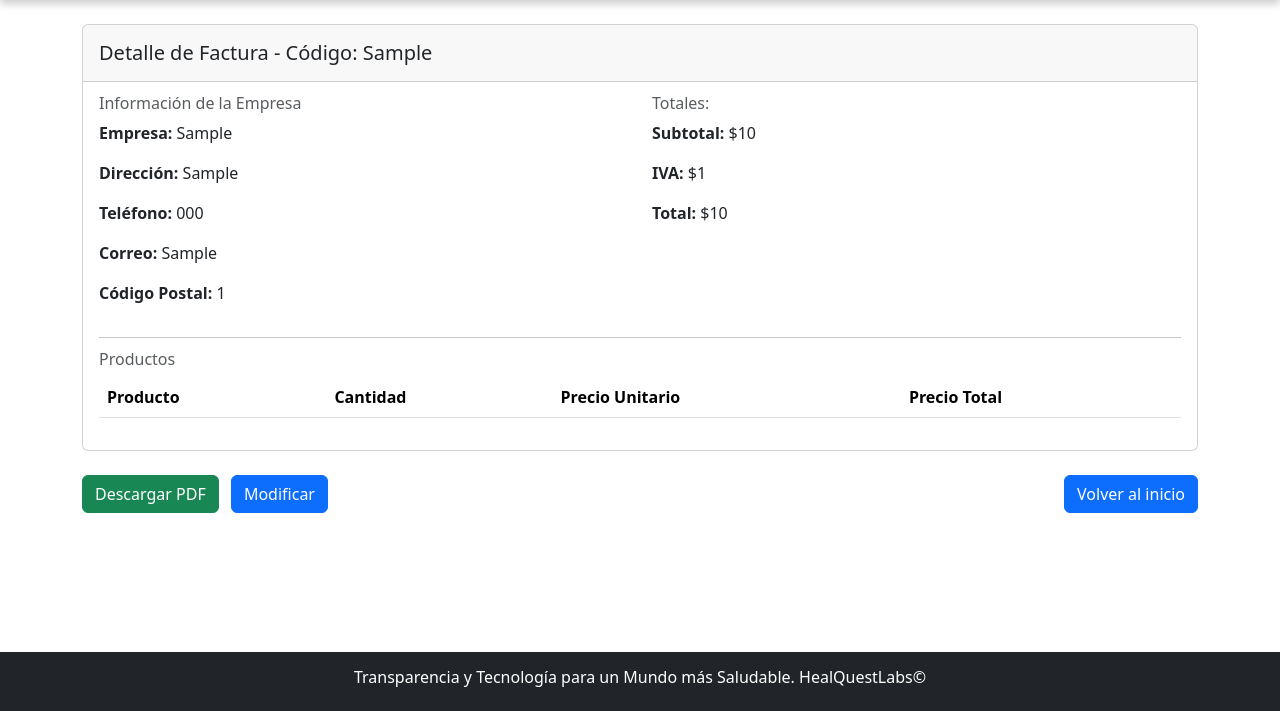
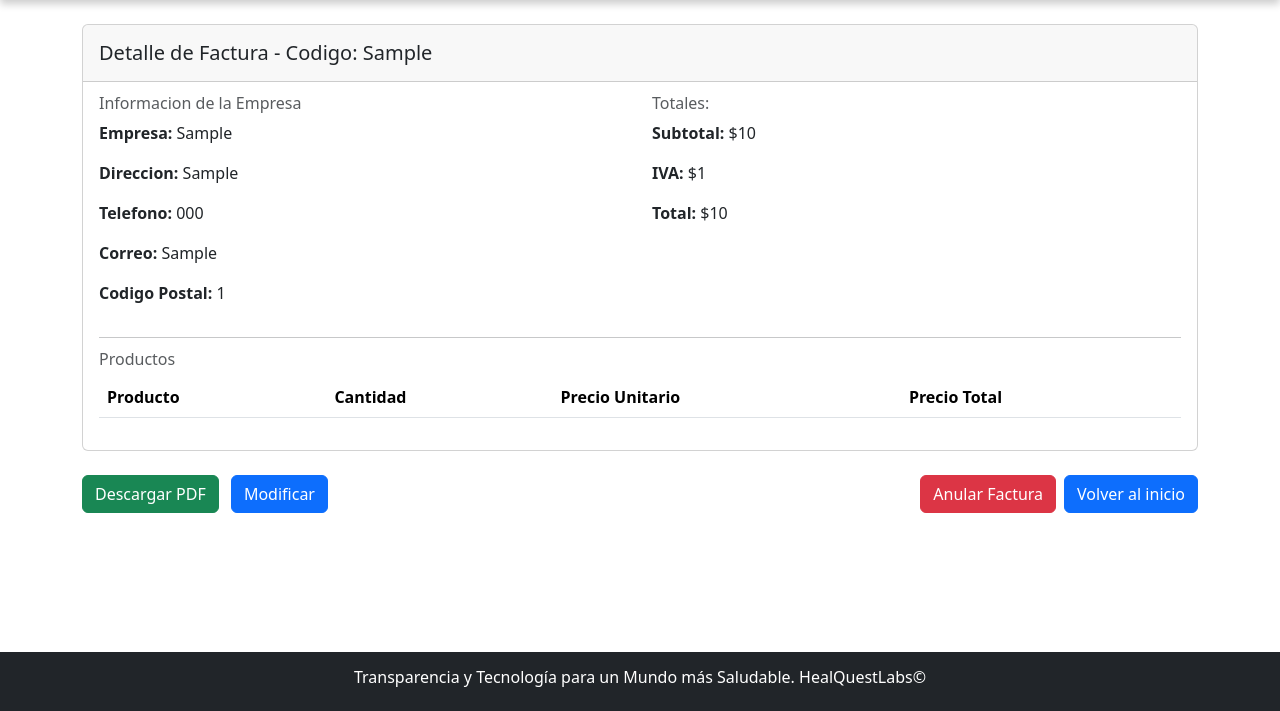
Before and after one commit to Dhyrt/Proyecto_Git, a Django app: a page that uses app/templates/app/detalle_factura.html in a window 1280 px wide. Shown: the part 89-800 px from the top of the page. Run offline with Django 4.2, Linux system fonts and the light colour scheme; a user stored in the database is signed in; data comes from the database, SQL or seed files in the repository; both versions use the stored data as it was after the commit; tables that the repository leaves empty hold one stand-in row (values such as "Sample post"); lists and menus that the app fills with data are empty; some libraries are stand-ins or nearby versions.

Commit message:
modificacion base de datos y estado Anulado agregado

```diff
--- a/app/models.py
+++ b/app/models.py
@@ -12,6 +12,10 @@
     telefono = models.CharField(max_length=125)
     correo = models.EmailField()
     codigo_postal = models.IntegerField()
+    vendedor = models.CharField(max_length=125)
+    rut_vendedor = models.CharField(max_length=125)
+    telefono_vendedor = models.CharField(max_length=125)
+    correo_vendedor = models.EmailField()
 
     def __str__(self):
         return str(self.id_orden)
@@ -111,6 +115,7 @@
 def create_initial_estados(sender, **kwargs):
     Estado.objects.get_or_create(estado='Creada')
     Estado.objects.get_or_create(estado='Rectificada')
+    Estado.objects.get_or_create(estado='Anulada')
     EstadoEntrega.objects.get_or_create(estado_entrega='Por entregar')
     EstadoEntrega.objects.get_or_create(estado_entrega='Entregado')
     EstadoEntrega.objects.get_or_create(estado_entrega='Rechazado')
--- a/app/templates/app/detalle_factura.html
+++ b/app/templates/app/detalle_factura.html
@@ -8,17 +8,17 @@
   {% for factura in listaFactura %}
   <div class="card mb-4 pdf-content">
     <div class="card-header">
-      <h5 class="card-title pt-2">Detalle de Factura - Código: {{ factura.id_factura }}</h5>
+      <h5 class="card-title pt-2">Detalle de Factura - Codigo: {{ factura.id_factura }}</h5>
     </div>
     <div class="card-body">
       <div class="row">
         <div class="col-md-6">
-          <h6 class="card-subtitle mb-2 text-muted">Información de la Empresa</h6>
+          <h6 class="card-subtitle mb-2 text-muted">Informacion de la Empresa</h6>
           <p><strong>Empresa:</strong> {{ factura.orden.empresa }}</p>
-          <p><strong>Dirección:</strong> {{ factura.orden.direccion }}</p>
-          <p><strong>Teléfono:</strong> {{ factura.orden.telefono }}</p>
+          <p><strong>Direccion:</strong> {{ factura.orden.direccion }}</p>
+          <p><strong>Telefono:</strong> {{ factura.orden.telefono }}</p>
           <p><strong>Correo:</strong> {{ factura.orden.correo }}</p>
-          <p><strong>Código Postal:</strong> {{ factura.orden.codigo_postal }}</p>
+          <p><strong>Codigo Postal:</strong> {{ factura.orden.codigo_postal }}</p>
         </div>
         <div class="col-md-6">
           <h6 class="card-subtitle mb-2 text-muted">Totales:</h6>
@@ -112,9 +112,19 @@
   <div class="d-flex justify-content-between mb-4">
     <div>
         <a href="{% url 'detalle_factura' id_factura=factura.id_factura %}?download=pdf" class="btn btn-success">Descargar PDF</a>
+        {% if factura.estado.estado != 'Anulada' and factura.estado_entrega.estado_entrega != 'Entregado' %}
         <a href="{% url 'modificar' factura.id_factura %}" class="btn btn-primary mx-2">Modificar</a>
+        {% endif %}
     </div>
-    <a href="{% url 'index' %}" class="btn btn-primary ml-auto">Volver al inicio</a>
+    <div class="d-flex justify-content-between grid gap-2">
+      {% if factura.estado.estado != 'Anulada' and factura.estado_entrega.estado_entrega != 'Entregado' %}
+      <form method="post">
+        {% csrf_token %}
+        <button type="submit" class="btn btn-danger">Anular Factura</button>
+      </form>
+      {% endif %}
+      <a href="{% url 'index' %}" class="btn btn-primary">Volver al inicio</a>
+    </div>
 </div>
   {% endfor %}
 </div>
--- a/app/views.py
+++ b/app/views.py
@@ -5,6 +5,10 @@
 from xhtml2pdf import pisa
 from bs4 import BeautifulSoup
 from django.template.loader import get_template
+from io import BytesIO
+from reportlab.pdfgen import canvas
+from reportlab.lib.pagesizes import letter
+from PyPDF2 import PdfWriter, PdfReader
 from .forms import *
 from .models import *
 
@@ -101,19 +105,59 @@
         orden = Orden.objects.get(id_orden=orden_id)
         return render(request, 'app/factura.html', {'orden': orden})
 
+def render_to_pdf(html):
+    result = BytesIO()
+    pdf = pisa.pisaDocument(BytesIO(html.encode('UTF-8')), result)
+    if not pdf.err:
+        return result.getvalue()
+    return None
+
+def add_watermark(input_pdf, watermark_text):
+    packet = BytesIO()
+    can = canvas.Canvas(packet, pagesize=letter)
+    can.setFont("Helvetica", 100)
+    can.setFillColorRGB(255.9, 0.9, 0.9, alpha=0.8)  # Light gray color
+    can.saveState()
+    can.translate(300, 500)
+    can.rotate(45)
+    can.drawCentredString(0, 0, watermark_text)
+    can.restoreState()
+    can.save()
+
+    packet.seek(0)
+    watermark = PdfReader(packet)
+    existing_pdf = PdfReader(BytesIO(input_pdf))
+    output = PdfWriter()
+
+    for i in range(len(existing_pdf.pages)):
+        page = existing_pdf.pages[i]
+        page.merge_page(watermark.pages[0])
+        output.add_page(page)
+
+    output_stream = BytesIO()
+    output.write(output_stream)
+    return output_stream.getvalue()
+
 @login_required
 def detalle_factura(request, id_factura):
-
-    factura = Factura.objects.filter(id_factura=id_factura)
-    productos = ProductoFactura.objects.filter(factura=id_factura)
+    factura = get_object_or_404(Factura, id_factura=id_factura)
+    productos = ProductoFactura.objects.filter(factura=factura)
     rechazos = HistorialRechazo.objects.filter(factura=id_factura)
     aceptacion = Aceptacion.objects.filter(factura=id_factura)
+
     datos = {
-        'listaFactura': factura,
+        'listaFactura': [factura],
         'productos': productos,
         'rechazos': rechazos,
         'aceptacion': aceptacion
     }
+
+    estado_fact = Estado.objects.get(estado='Anulada')
+    if request.method == 'POST':
+        factura.estado = estado_fact
+        factura.save()
+        return redirect('detalle_factura', id_factura=id_factura)
+
     if request.GET.get('download') == 'pdf':
         template = get_template('app/detalle_factura.html')
         html = template.render(datos)
@@ -121,17 +165,19 @@
         # Usar BeautifulSoup para extraer solo el contenido deseado
         soup = BeautifulSoup(html, 'html.parser')
         pdf_content = soup.find(class_='pdf-content')
-        html = str(pdf_content)  # Convertir de nuevo a string
+        html = str(pdf_content) if pdf_content else html  # Convertir de nuevo a string
 
-        response = HttpResponse(content_type='application/pdf')
-        response['Content-Disposition'] = 'attachment; filename="detalle_factura_{}.pdf"'.format(id_factura)
+        pdf = render_to_pdf(html)
+        if pdf:
+            if factura.estado.estado == 'Anulada':
+                pdf = add_watermark(pdf, "ANULADA")
 
-        pisa_status = pisa.CreatePDF(html, dest=response)
+            response = HttpResponse(pdf, content_type='application/pdf')
+            response['Content-Disposition'] = f'attachment; filename="detalle_factura_{id_factura}.pdf"'
+            return response
 
-        if pisa_status.err:
-            return HttpResponse('We had some errors <pre>' + html + '</pre>')
+        return HttpResponse('Tuvimos algunos errores <pre>' + html + '</pre>')
 
-        return response
     return render(request, 'app/detalle_factura.html', datos)
 
 def modificar(request, id_factura):
--- a/requirements.txt
+++ b/requirements.txt
@@ -3,3 +3,4 @@
 xhtml2pdf
 beautifulsoup4
 reportlab
+PyPDF2
```
Also changed, not shown: app/templates/app/index.html (+25 -2 lines), app/templates/app/modificar.html (+12 -5 lines), app/migrations/0001_initial.py, db.sqlite3.
